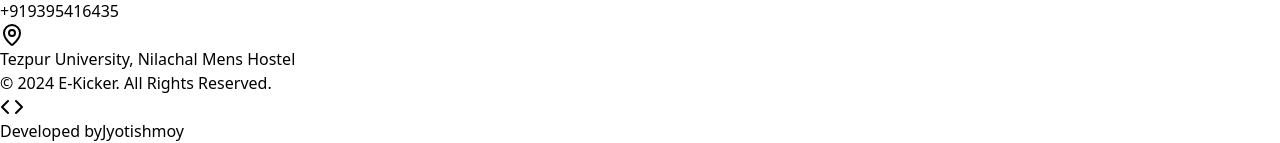
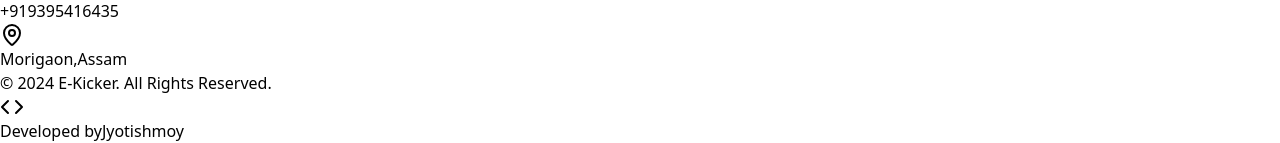
Before and after one commit to Jyotishmoy12/e-kicker-test, a React (Vite) app: page / in a window 1280 px wide. Shown: the part 2479-2622 px from the top of the page. Built offline with nearby package versions, Linux system fonts and the light colour scheme; no server answers; the database is empty.

Commit message:
heading name changes

```diff
--- a/index.html
+++ b/index.html
@@ -4,7 +4,7 @@
     <meta charset="UTF-8" />
     <link rel="icon" type="image/svg+xml" href="/logoekicker.PNG" />
     <meta name="viewport" content="width=device-width, initial-scale=1.0" />
-    <title>E-kicker</title>
+    <title>E-KICKER</title>
   </head>
   <body>
     <div id="root"></div>
--- a/src/components/Footer.jsx
+++ b/src/components/Footer.jsx
@@ -125,7 +125,7 @@
               <div className="flex items-center">
                 <MapPin className="w-5 h-5 mr-3 text-yellow-300" />
                 <span className="text-blue-200 text-sm">
-                  Tezpur University, Nilachal Mens Hostel
+                  Morigaon,Assam
                 </span>
               </div>
             </div>
```
